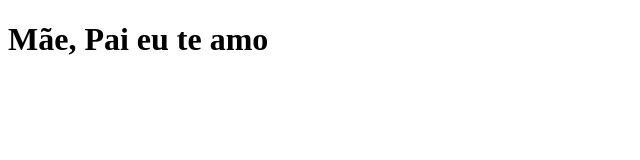
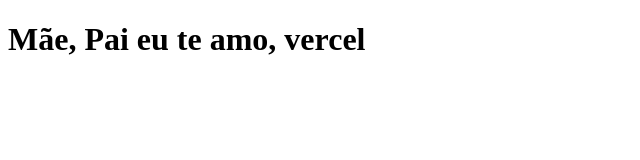
Before and after one commit to NalbertHilmar/clone-tabnewsc, a Next.js app: page / in a window 1280 px wide. Shown: the top 160 px of the page, without its empty margins (0-640 px from the left). Built offline with nearby package versions, Linux system fonts and the light colour scheme.

Commit message:
modifica a frase

```diff
--- a/pages/index.js
+++ b/pages/index.js
@@ -1,5 +1,5 @@
 function Home (){
-    return <h1>Mãe, Pai eu te amo </h1>
+    return <h1>Mãe, Pai eu te amo, vercel</h1>
 }
 
 export default Home;
```
